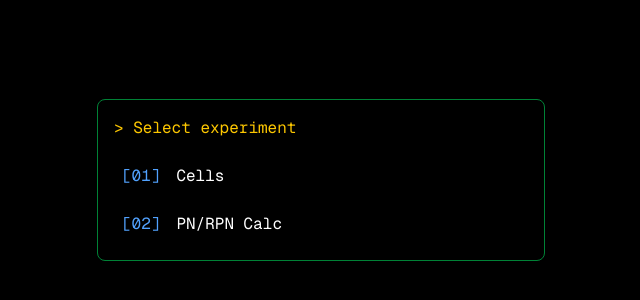
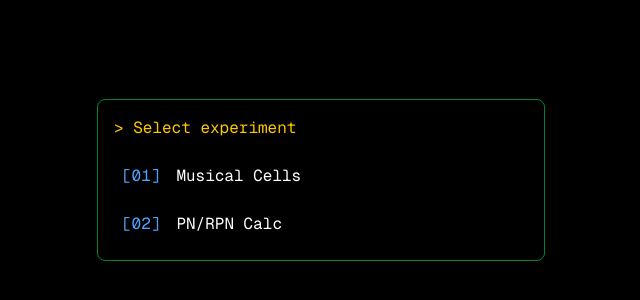
Before and after one commit to akuzi/vibes, a Next.js app: page / in a window 1280 px wide. Shown: the part 220-520 px from the top of the page, without its empty margins (319-959 px from the left). Built offline with nearby package versions, Linux system fonts and the light colour scheme.

Commit message:
Changed name to Musical cells

```diff
--- a/src/app/page.tsx
+++ b/src/app/page.tsx
@@ -10,7 +10,7 @@ export default function Home() {
                     <Link href="/experiments/cells" className="hover:bg-green-900 p-2 rounded">
                         <p>
                             <span className="text-blue-400">[01]</span>
-                            <span className="text-white ml-4">Cells</span>
+                            <span className="text-white ml-4">Musical Cells</span>
                         </p>
                     </Link>
                     <Link href="/experiments/pncalc" className="hover:bg-green-900 p-2 rounded">
```
